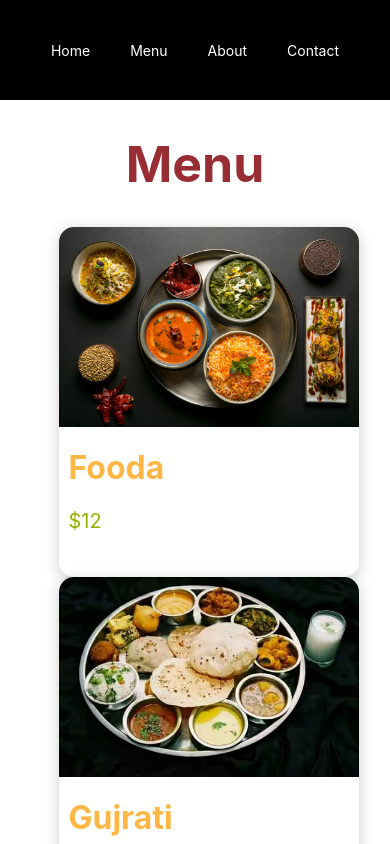
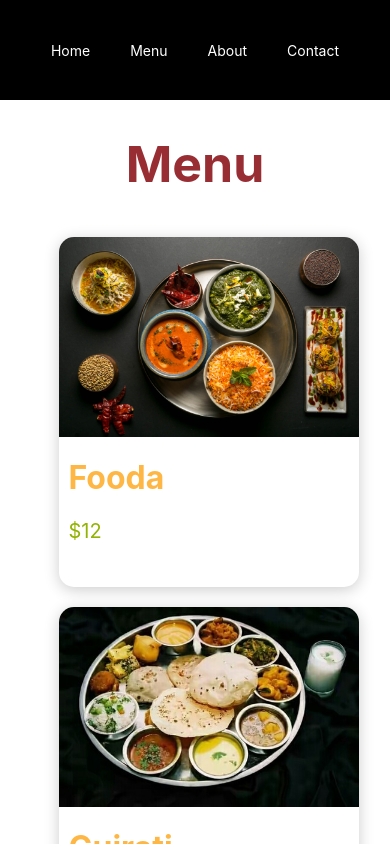
Before and after one commit to RouberR/Simple-Food-menu-React, a React (Create React App) app: page /menu in a window 390 px wide. Shown: the top 844 px of the page. Built offline with nearby package versions, Linux system fonts and the light colour scheme; the HTML template or start-up script is replaced by a standard one.

Commit message:
fix size

```diff
--- a/src/components/Card/card.scss
+++ b/src/components/Card/card.scss
@@ -40,6 +40,6 @@
 
 @media(max-width: 768px) {
   .card{
-    margin:0;
+    margin:10px 0;
   }
 }
```
